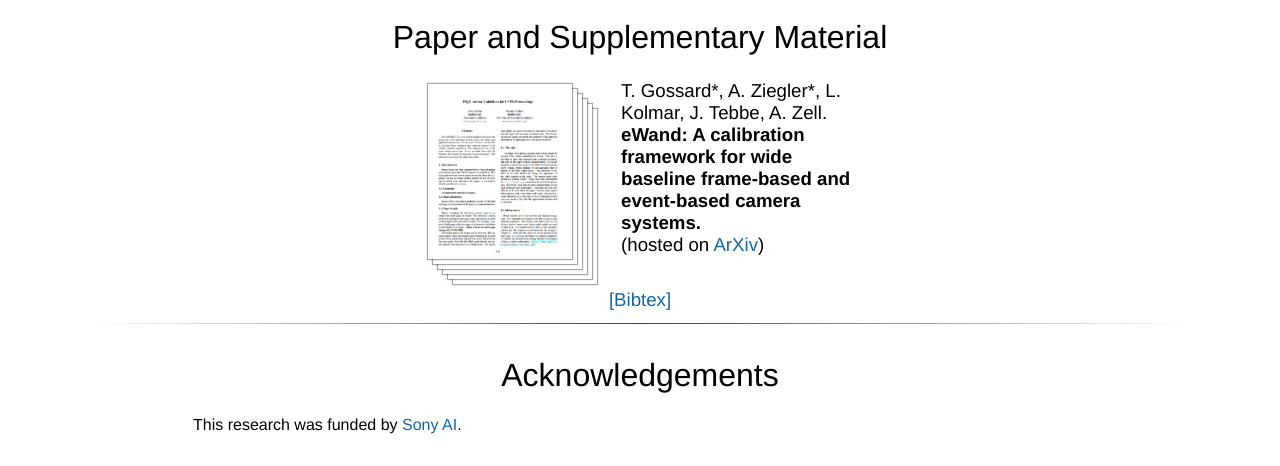
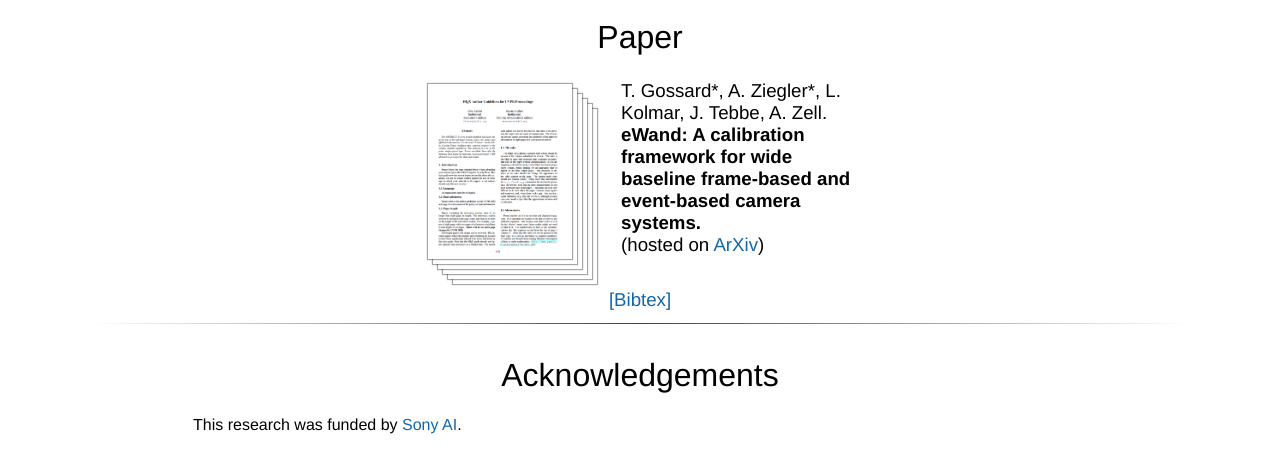
Before and after one commit to cogsys-tuebingen/ewand, a plain HTML site: page index.html in a window 1280 px wide. Shown: the part 1437-1903 px from the top of the page. Drawn offline with Linux system fonts and the light colour scheme; a script that the page names is missing.

Commit message:
Adjusted paper title.

```diff
--- a/index.html
+++ b/index.html
@@ -315,7 +315,7 @@
 
   <table align=center width=450px>
     <center>
-      <h1>Paper and Supplementary Material</h1>
+      <h1>Paper</h1>
     </center>
     <tr>
       <td><a href=""><img class="layered-paper-big" style="height:175px" src="./resources/paper.png" /></a></td>
```
